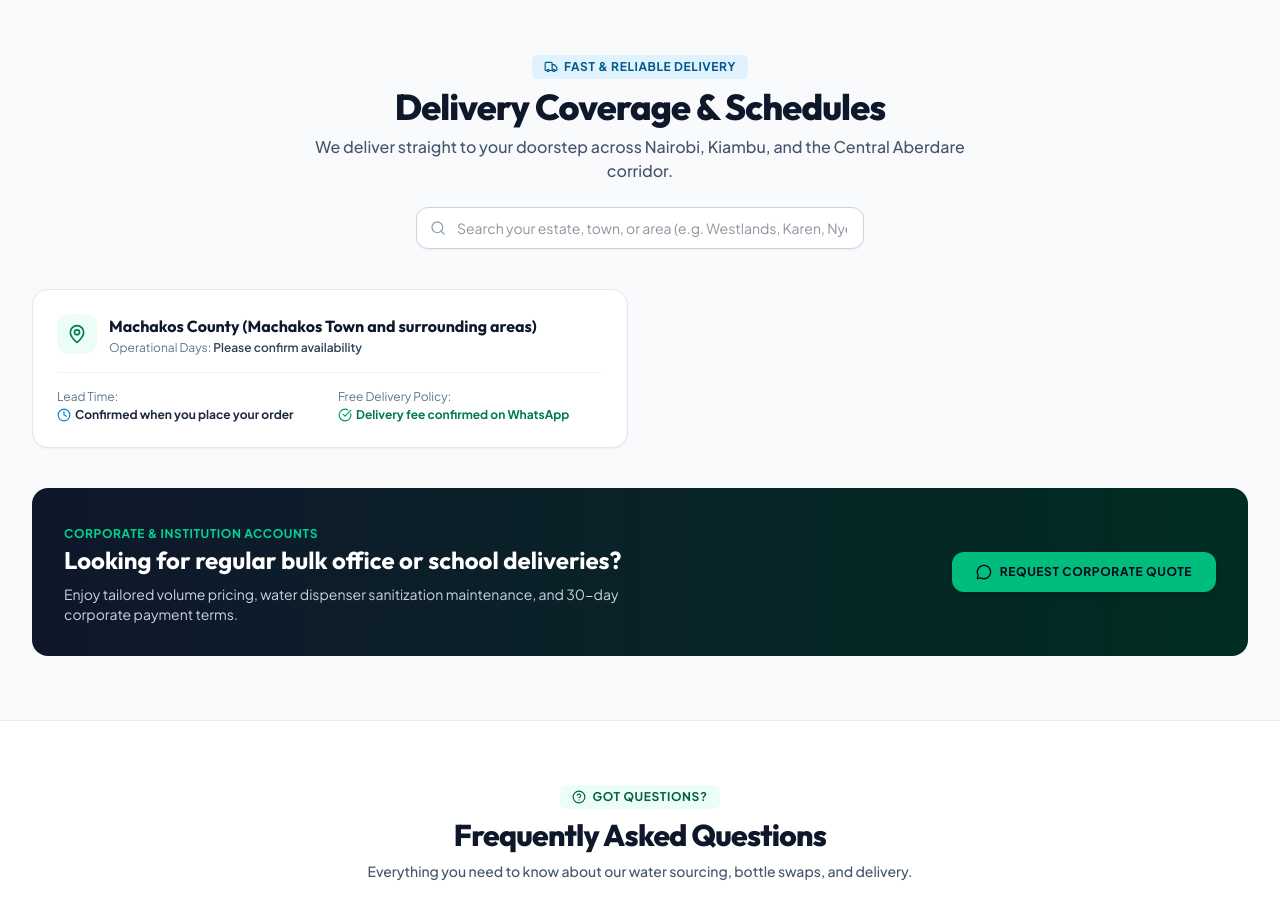
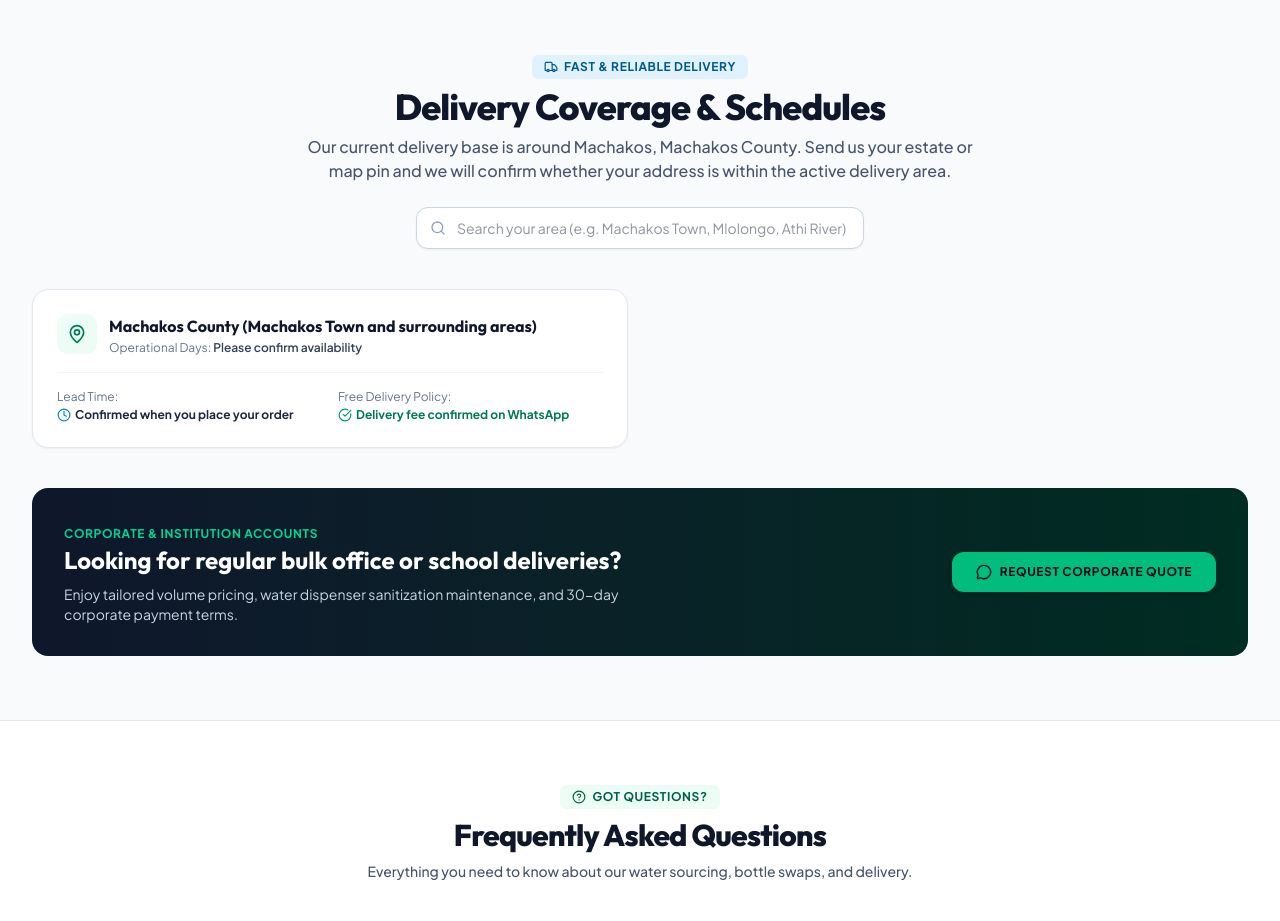
Before and after one commit to yobi369/Abaderes, a React (Vite) app: page / in a window 1280 px wide. Shown: the part 5220-6141 px from the top of the page. Built offline with nearby package versions, Linux system fonts and the light colour scheme.

Commit message:
Update business location and delivery coverage to Machakos

```diff
--- a/src/components/DeliveryCoverageSection.tsx
+++ b/src/components/DeliveryCoverageSection.tsx
@@ -30,7 +30,7 @@ export const DeliveryCoverageSection: React.FC = () => {
             Delivery Coverage & Schedules
           </h2>
           <p className="text-base text-slate-600 mt-2 font-medium">
-            We deliver straight to your doorstep across Nairobi, Kiambu, and the Central Aberdare corridor.
+            Our current delivery base is around Machakos, Machakos County. Send us your estate or map pin and we will confirm whether your address is within the active delivery area.
           </p>
 
           {/* Quick Estate / City Search Bar */}
@@ -38,7 +38,7 @@ export const DeliveryCoverageSection: React.FC = () => {
             <Search className="absolute left-3.5 top-1/2 -translate-y-1/2 w-4 h-4 text-slate-400" />
             <input
               type="text"
-              placeholder="Search your estate, town, or area (e.g. Westlands, Karen, Nyeri)..."
+              placeholder="Search your area (e.g. Machakos Town, Mlolongo, Athi River)..."
               value={searchQuery}
               onChange={(e) => setSearchQuery(e.target.value)}
               className="w-full pl-10 pr-4 py-2.5 text-xs sm:text-sm bg-white border border-slate-300 rounded-xl focus:outline-hidden focus:border-emerald-500 focus:ring-2 focus:ring-emerald-500/20 shadow-xs"
```
